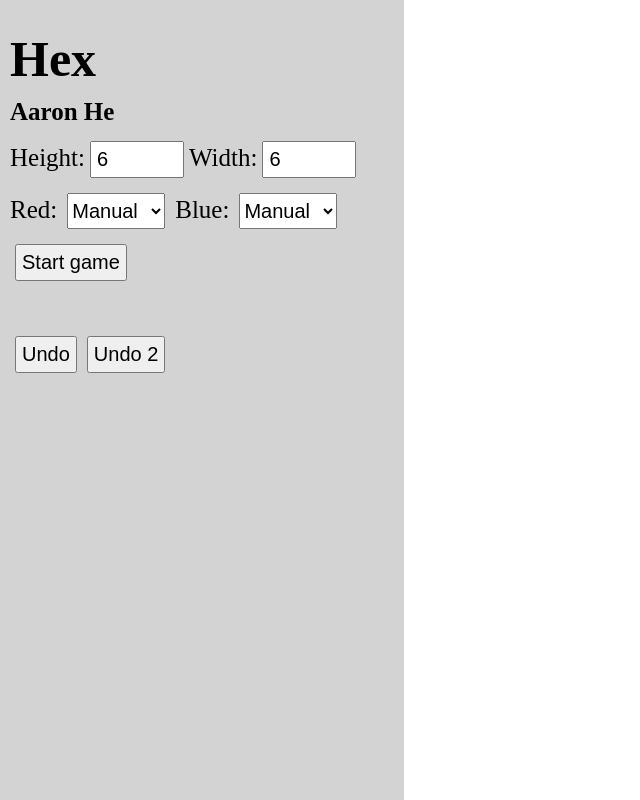
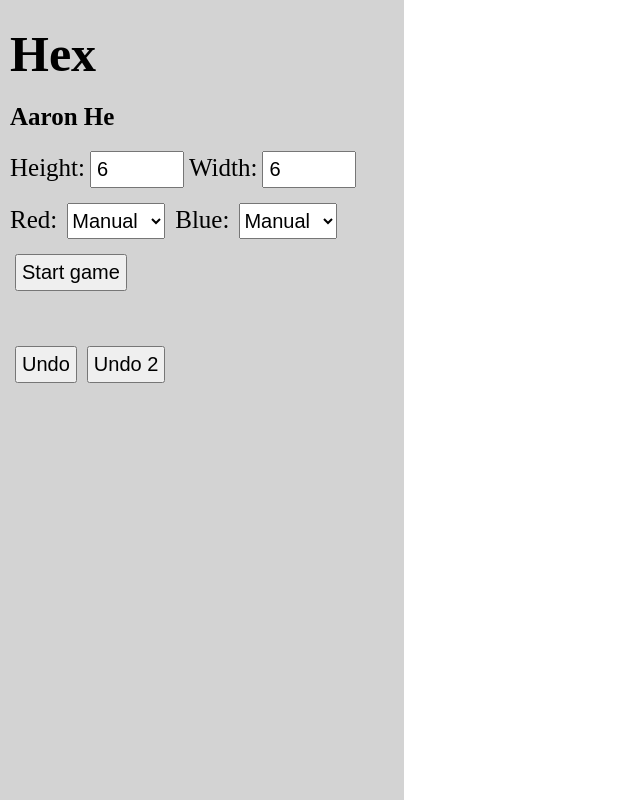
Before and after one commit to AaronHe7/hex, a React app: page / in a window 1280 px wide. Shown: the whole page, without its empty margins (0-640 px from the left). Built offline with nearby package versions, Linux system fonts and the light colour scheme.

Commit message:
Bug fixes

```diff
--- a/public/index.html
+++ b/public/index.html
@@ -3,7 +3,7 @@
 
 <head>
   <meta charset="utf-8" />
-  <link rel="icon" href="%PUBLIC_URL%/favicon.ico" />
+  <link rel="icon" href="icon.png" />
   <meta name="viewport" content="width=device-width, initial-scale=1" />
   <meta name="theme-color" content="#000000" />
   <meta name="description" content="Game of Hex" />
--- a/src/components/Game.js
+++ b/src/components/Game.js
@@ -201,6 +201,7 @@ export default class Game extends Component {
         }
     }
     getCell(x, y) {
+        if (!this.hex) return;
         for (let i = 0; i < this.hex.HEIGHT; i++) {
             for (let j = 0; j < this.hex.WIDTH; j++) {
                 let center = this.getCenter(i, j);
--- a/src/components/css/game.module.scss
+++ b/src/components/css/game.module.scss
@@ -28,11 +28,13 @@
     padding-top: 20px;
     font-size: 25px;
     h1 {
-        margin: 10px 0;
+        padding: 5px 0;
+        margin: 0;
     }
     h2 {
         font-size: 25px;
-        margin: 10px 0;
+        padding: 15px 0;
+        margin: 0;
     }
     input {
         font-size: 20px;
```
Also changed, not shown: public/icon.png (added).
